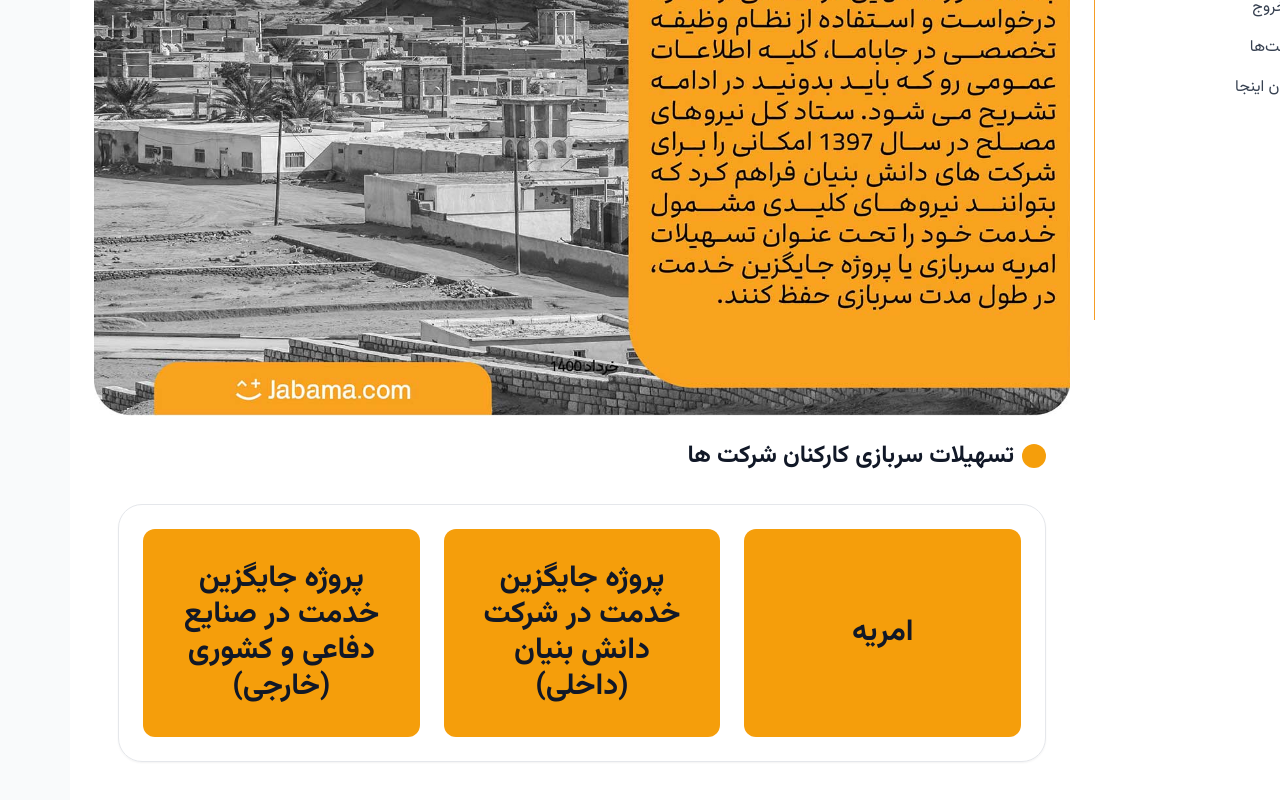
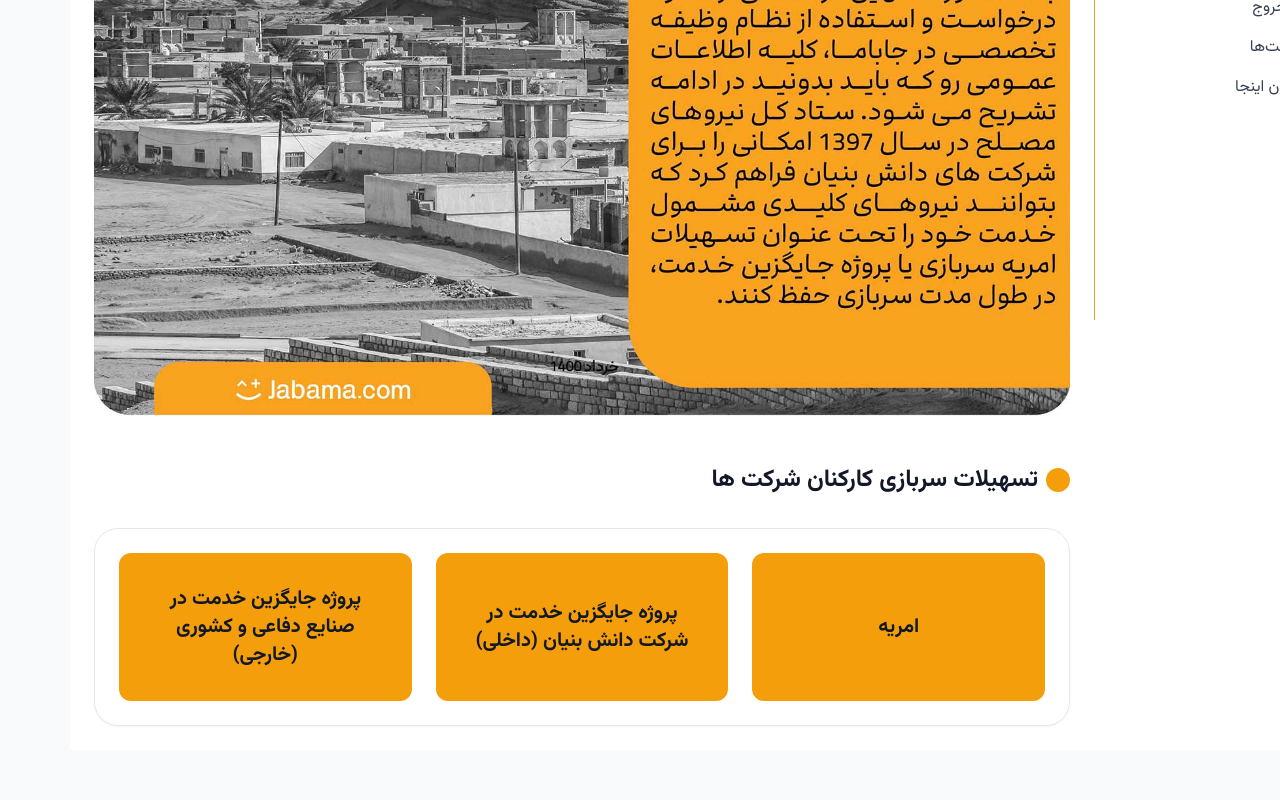
Before and after one commit to espitman/jbm-hr-life, a Nuxt app: page /military-service in a window 1280 px wide. Shown: the part 480-1280 px from the top of the page. After the commit the page ends 1230 px from the top, so only its background shows below. Built offline with nearby package versions, Linux system fonts and the light colour scheme.

Commit message:
style: reduce font size in Options Cards

```diff
--- a/components/military/Options.vue
+++ b/components/military/Options.vue
@@ -1,5 +1,5 @@
 <template>
-  <div class="max-w-6xl mx-auto p-6" dir="rtl">
+  <div class="max-w-6xl mx-auto mt-12" dir="rtl">
     <!-- Header -->
     <div class="mb-8">
       <div class="flex items-center justify-start mb-4">
@@ -13,19 +13,19 @@
       <div class="grid grid-cols-1 md:grid-cols-3 gap-6">
         <!-- Option 1: Amrieh -->
         <div class="bg-amber-500 rounded-xl p-8 flex items-center justify-center">
-          <h2 class="text-3xl font-bold text-center">امریه</h2>
+          <h2 class="text-xl font-bold text-center">امریه</h2>
         </div>
 
         <!-- Option 2: Internal Alternative Service -->
         <div class="bg-amber-500 rounded-xl p-8 flex items-center justify-center">
-          <h2 class="text-3xl font-bold text-center">
+          <h2 class="text-xl font-bold text-center">
             پروژه جایگزین خدمت در شرکت دانش بنیان (داخلی)
           </h2>
         </div>
 
         <!-- Option 3: External Alternative Service -->
         <div class="bg-amber-500 rounded-xl p-8 flex items-center justify-center">
-          <h2 class="text-3xl font-bold text-center">
+          <h2 class="text-xl font-bold text-center">
             پروژه جایگزین خدمت در صنایع دفاعی و کشوری (خارجی)
           </h2>
         </div>
```
